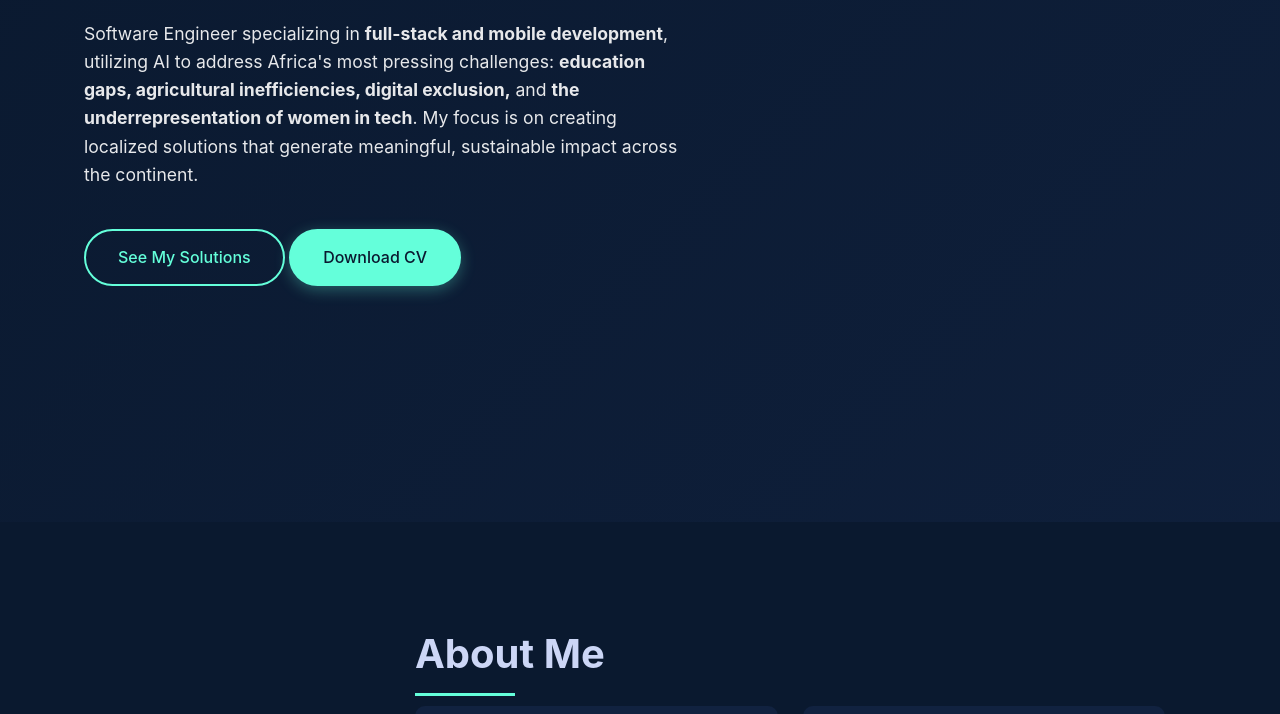
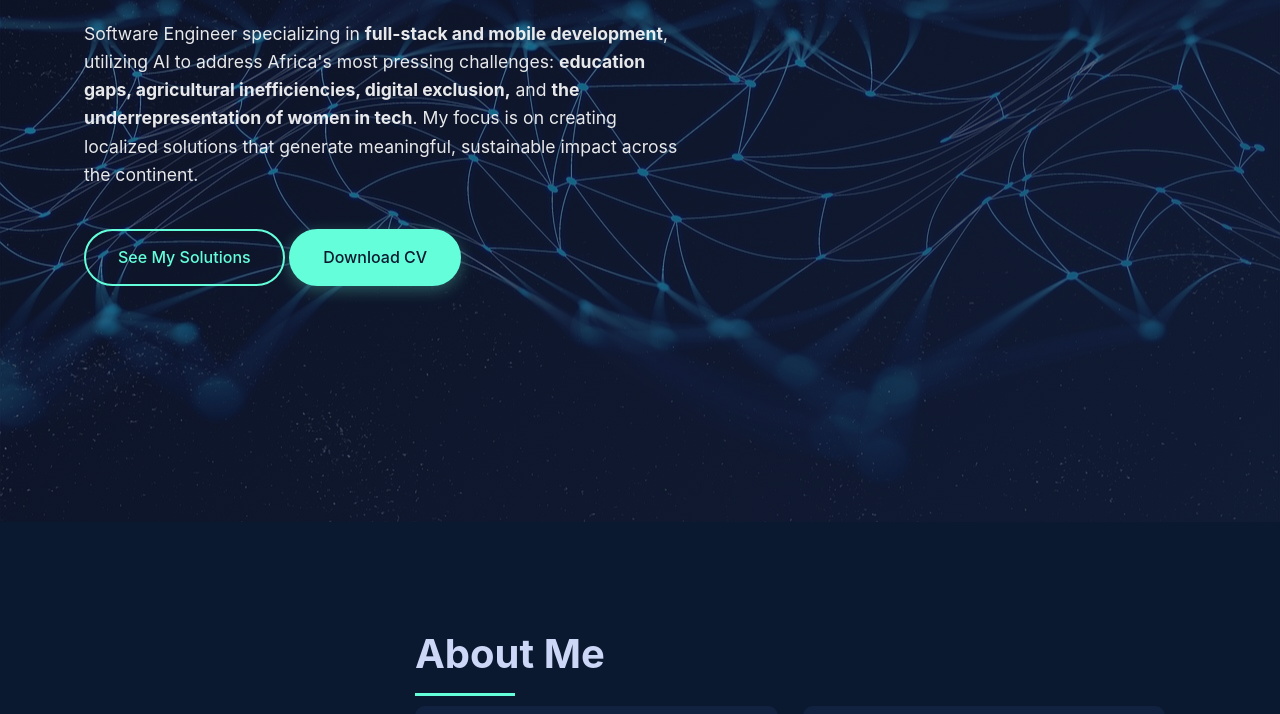
Before and after one commit to mimi5050/Portifolio, a plain HTML site: page index.html in a window 1280 px wide. Shown: the part 278-992 px from the top of the page. Drawn offline with Linux system fonts and the light colour scheme.

Commit message:
Update styles.css

```diff
--- a/styles.css
+++ b/styles.css
@@ -162,7 +162,7 @@ body {
     padding: 0 5%;
     background:
         linear-gradient(135deg, rgba(10, 25, 47, 0.5) 0%, rgba(17, 34, 64, 0.7) 100%),
-        url('Images/hero_background_picture.png') center/cover no-repeat;
+        url('hero_background_picture.png') center/cover no-repeat;
     position: relative;
     overflow: hidden;
     text-align: left;
```
